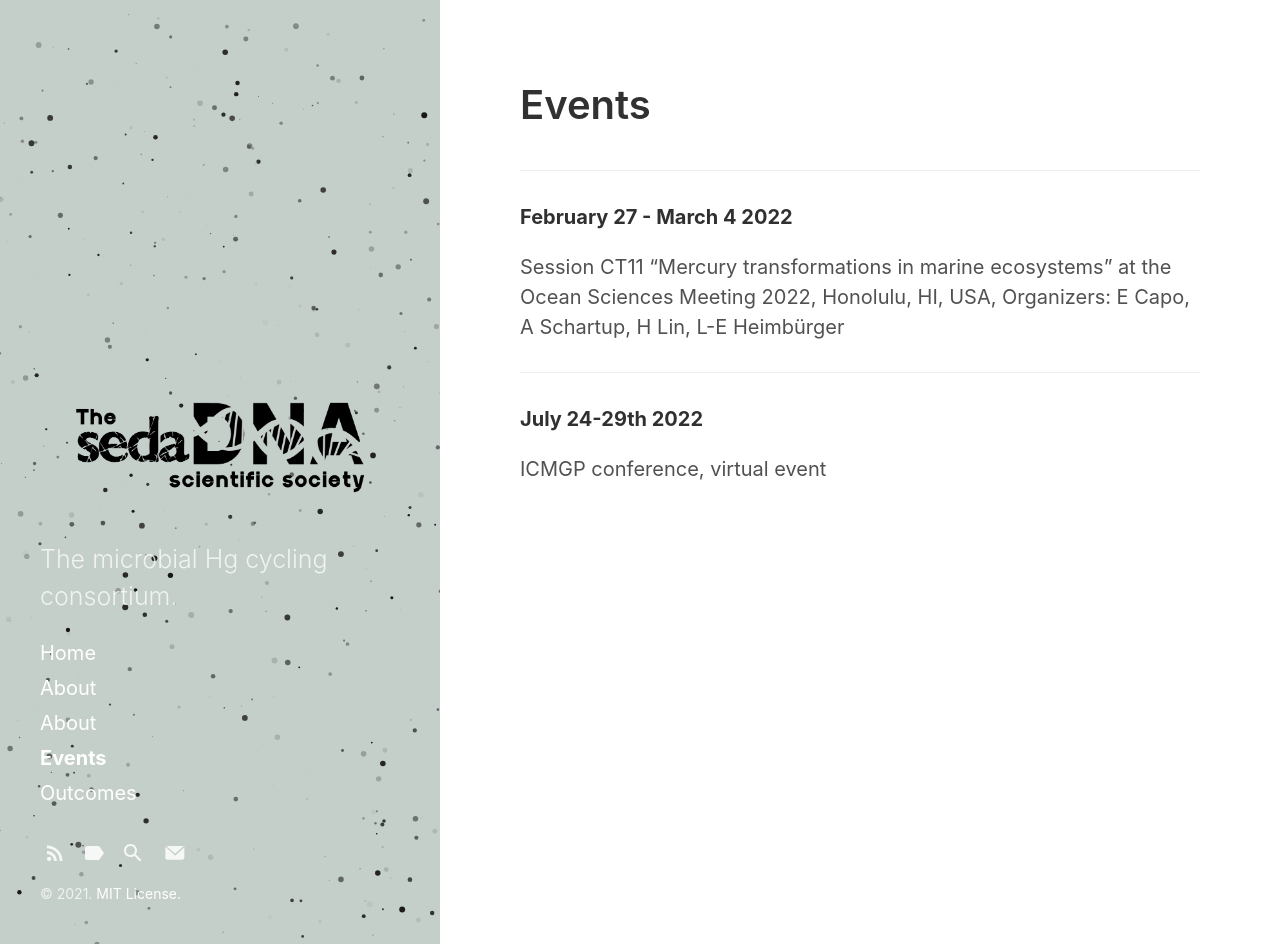
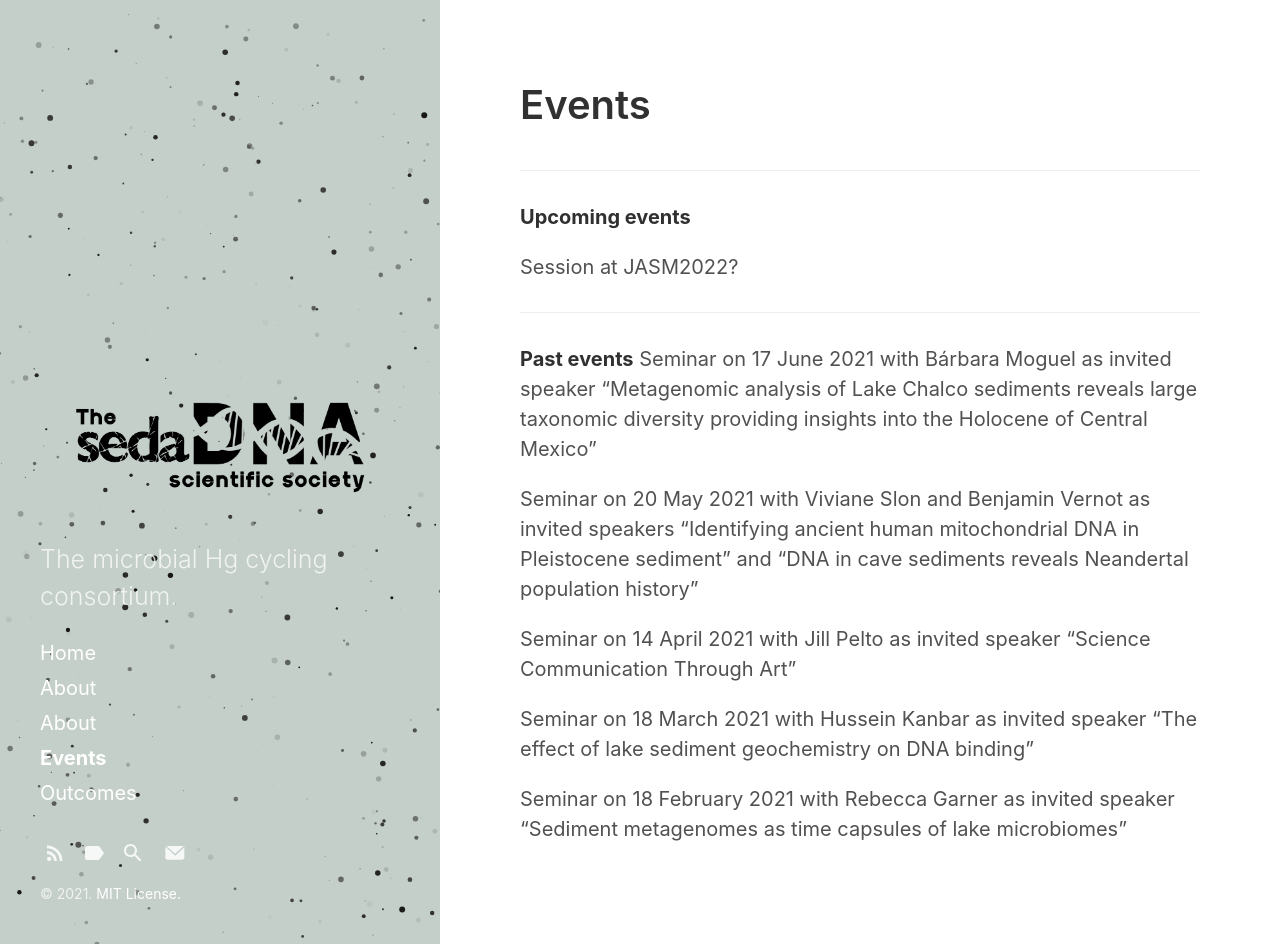
Before and after one commit to sedadna/sedadna.github.io, a Jekyll site: the page built from category/1-events.md, in a window 1280 px wide and 944 px high. Built offline with Jekyll 4.4.1, drawn with Linux system fonts in a browser that asks for light colours.

Commit message:
Update 1-events.md

```diff
--- a/category/1-events.md
+++ b/category/1-events.md
@@ -5,12 +5,20 @@ title: Events
 
 ---
 
-**February 27 - March 4 2022**
+**Upcoming events**
 
-Session CT11 “Mercury transformations in marine ecosystems” at the Ocean Sciences Meeting 2022, Honolulu, HI, USA, Organizers: E Capo, A Schartup, H Lin, L-E Heimbürger
+Session at JASM2022?
 
 ---
 
-**July 24-29th 2022**
+**Past events**
+Seminar on 17 June 2021 with Bárbara Moguel as invited speaker “Metagenomic analysis of Lake Chalco sediments reveals large taxonomic diversity providing insights into the Holocene of Central Mexico”
 
-ICMGP conference, virtual event
+Seminar on 20 May 2021 with Viviane Slon and Benjamin Vernot as invited speakers “Identifying ancient human mitochondrial DNA in Pleistocene sediment" and
+“DNA in cave sediments reveals Neandertal population history”
+
+Seminar on 14 April 2021 with Jill Pelto as invited speaker "Science Communication Through Art"
+
+Seminar on 18 March 2021 with Hussein Kanbar as invited speaker "The effect of lake sediment geochemistry on DNA binding"
+
+Seminar on 18 February 2021 with Rebecca Garner as invited speaker "Sediment metagenomes as time capsules of lake microbiomes"
```
